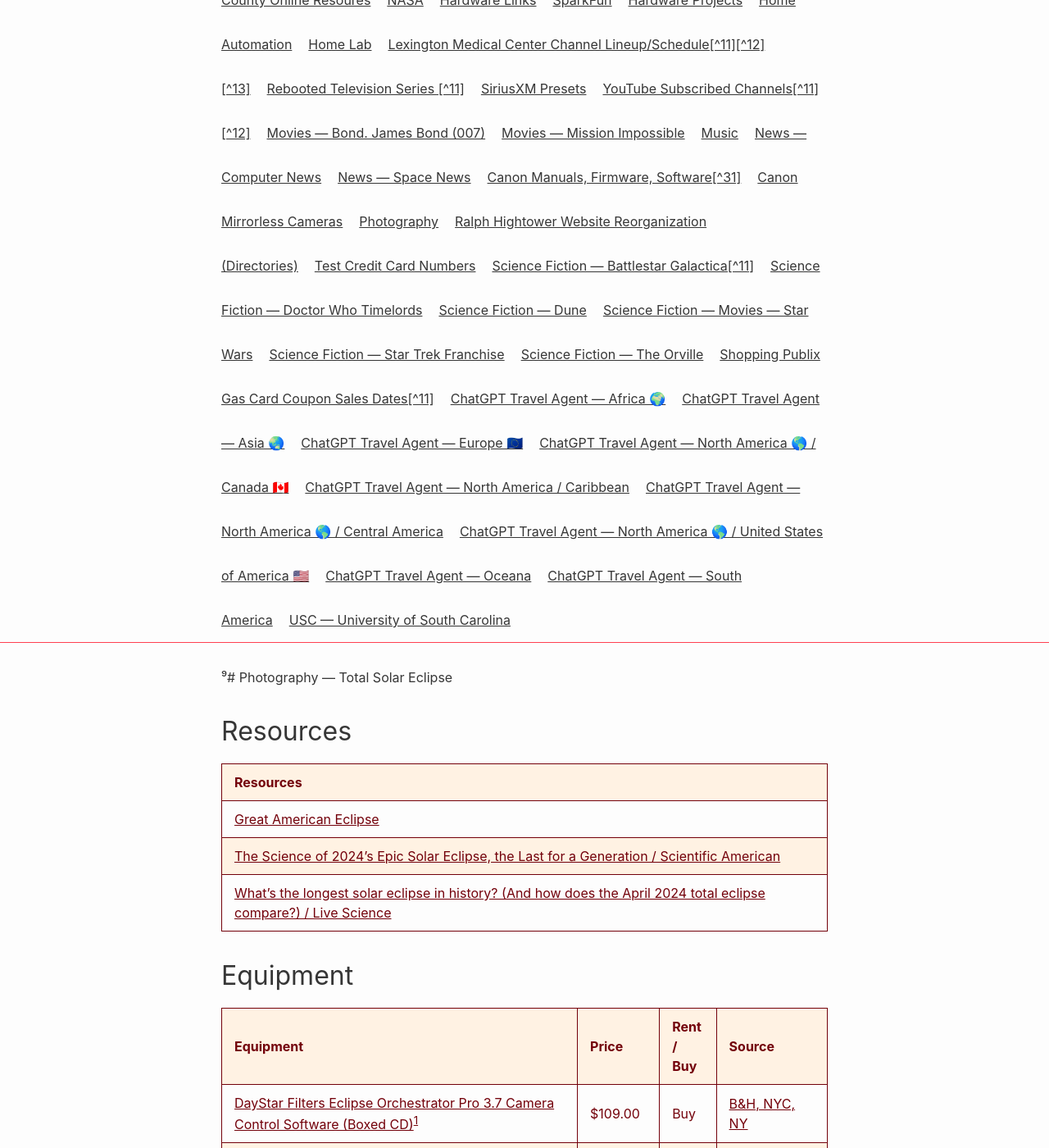
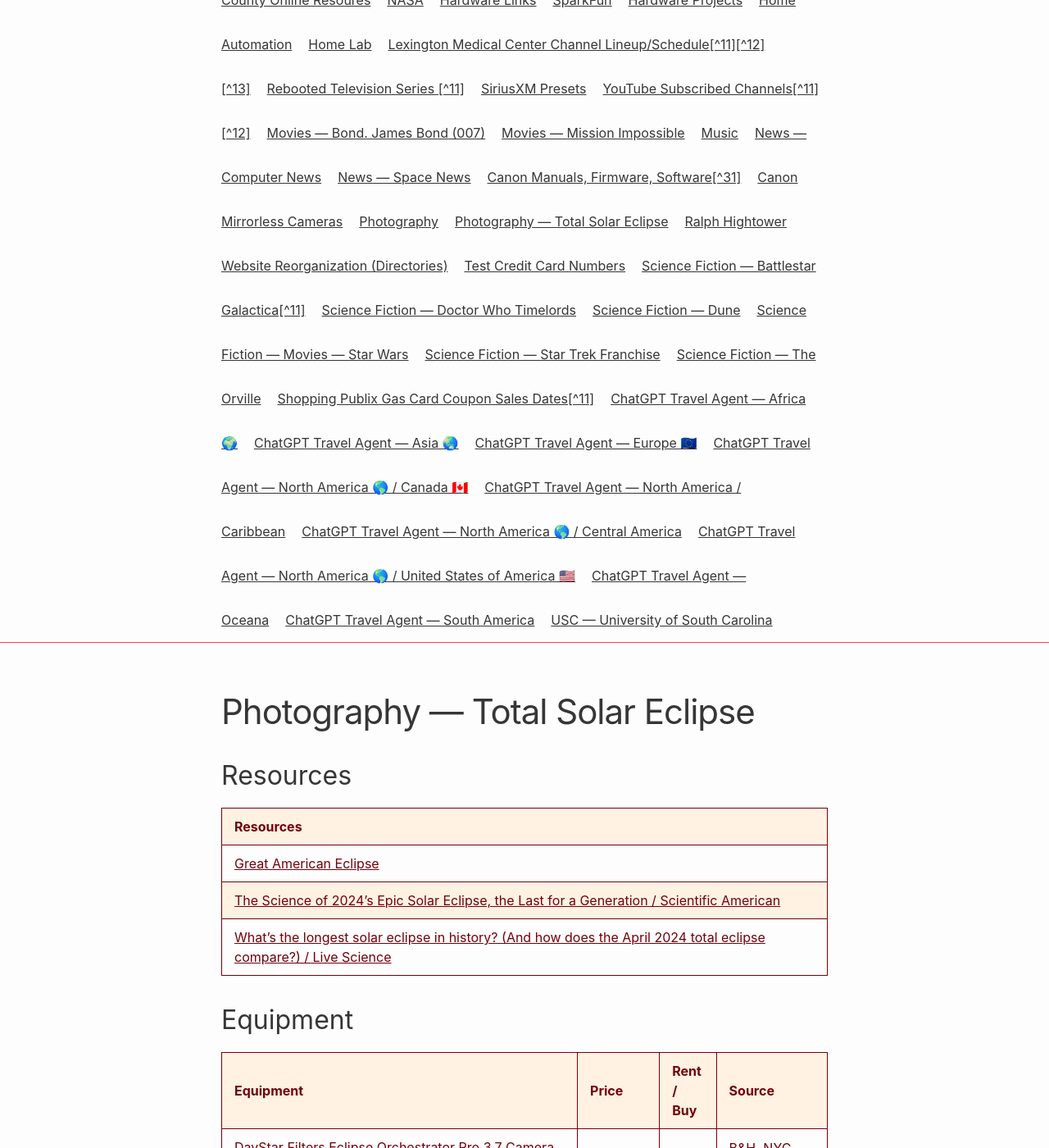
Before and after one commit to RalphHightower/RalphHightower, a Jekyll site: the page built from Photography/SolarEclipse.md, in a window 1280 px wide and 1400 px high, scrolled down 680 px. Shown: the whole window at 82% size. Built offline with Jekyll 4.4.1, drawn with Linux system fonts in a browser that asks for light colours; our own code applies the rules of GitHub Pages for plain Markdown files.

Commit message:
[[fix](doc): Update SolarEclipse(fix unprintable character in H1)

```diff
--- a/Photography/SolarEclipse.md
+++ b/Photography/SolarEclipse.md
@@ -1,4 +1,4 @@
-⁹# Photography — Total Solar Eclipse
+# Photography — Total Solar Eclipse
 
 ## Resources
 
```
